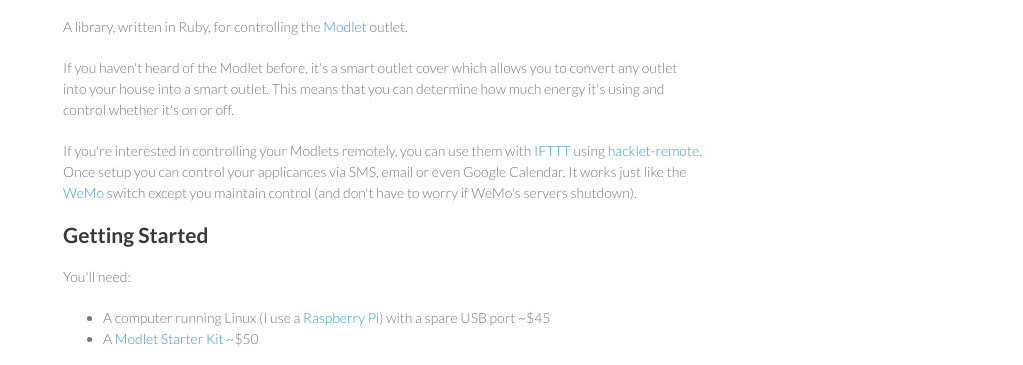
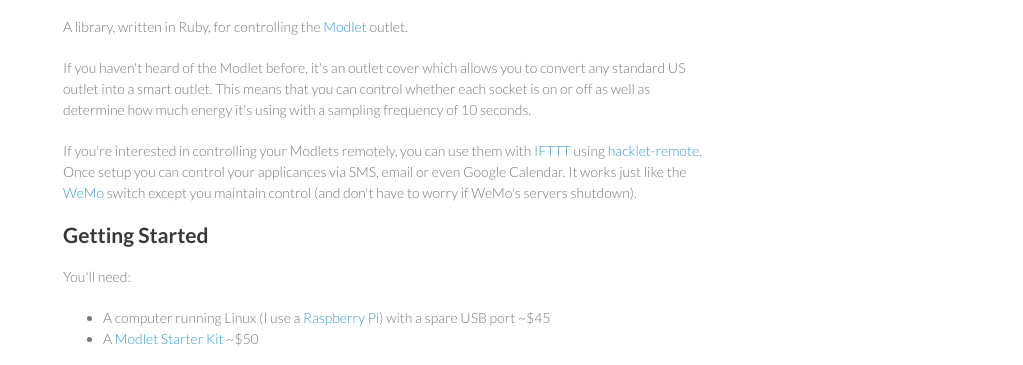
Before and after one commit to mcolyer/hacklet, a plain HTML site: page index.html in a window 1280 px wide. Shown: the part 732-1097 px from the top of the page, without its empty margins (257-1280 px from the left). Drawn offline with Linux system fonts and the light colour scheme.

Commit message:
Update content slightly

```diff
--- a/index.html
+++ b/index.html
@@ -33,10 +33,11 @@
 
 <p>A library, written in Ruby, for controlling the <a href="http://www.themodlet.com">Modlet</a> outlet.</p>
 
-<p>If you haven't heard of the Modlet before, it's a smart outlet cover
-which allows you to convert any outlet into your house into a smart
-outlet. This means that you can determine how much energy it's using and
-control whether it's on or off.</p>
+<p>If you haven't heard of the Modlet before, it's an outlet cover which allows
+you to convert any standard US outlet into a smart outlet. This means that you
+can control whether each socket is on or off as well as determine how much
+energy it's using with a sampling frequency of 10 seconds.
+</p>
 
 <p>If you're interested in controlling your Modlets remotely, you can use them
 with <a href="http://ifttt.com">IFTTT</a> using <a
```
